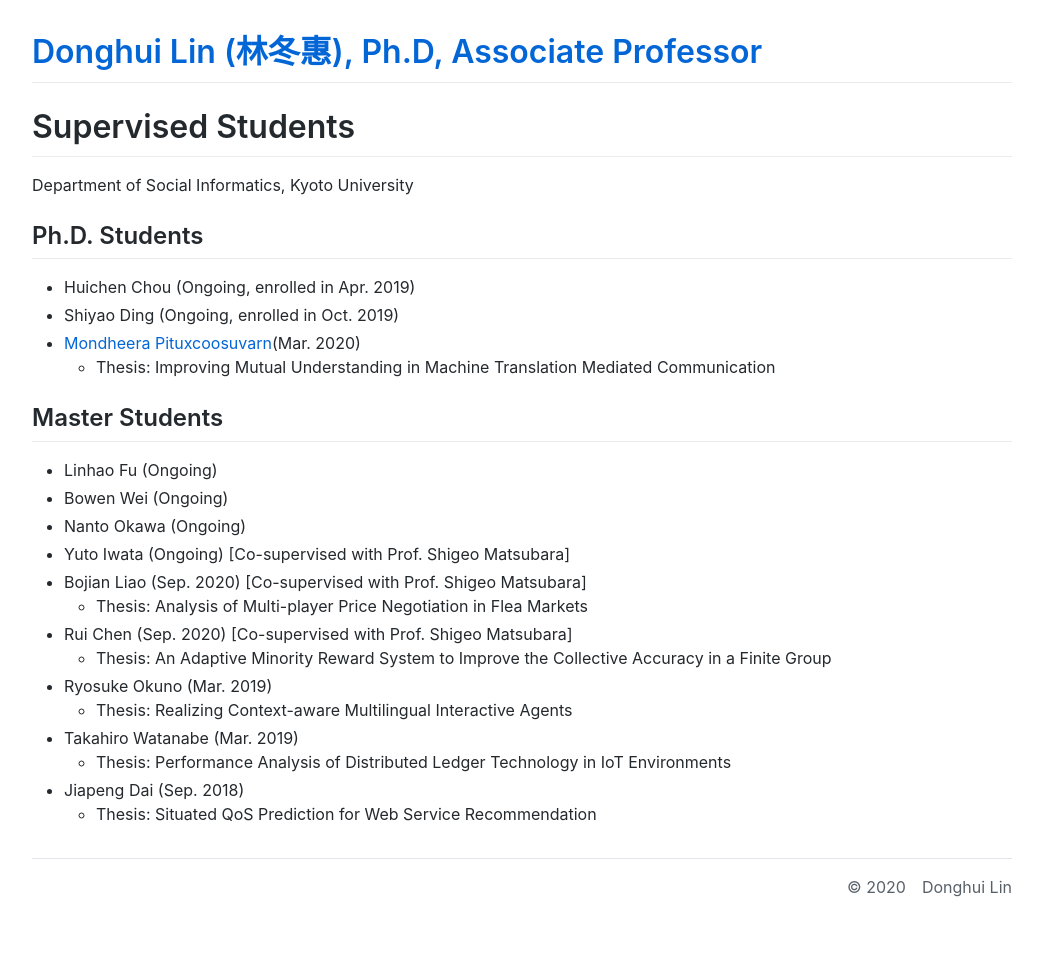
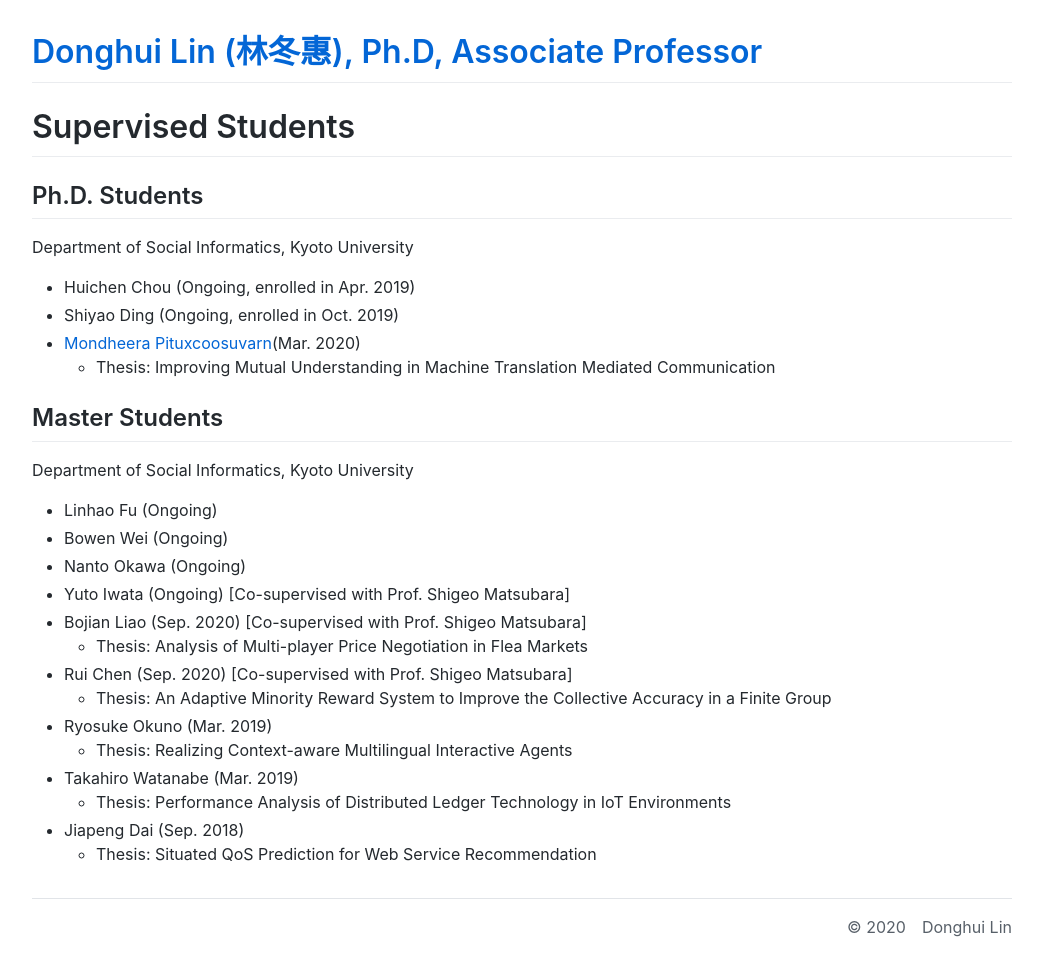
Before and after one commit to lindh/lindh.github.io, a Jekyll site: the page built from students.md, in a window 1280 px wide. Shown: the whole page, without its empty margins (118-1161 px from the left). Built offline with Jekyll 4.4.1, drawn with Linux system fonts in a browser that asks for light colours; comment, search, counter and statistics services are not loaded; our own code applies the rules of GitHub Pages for plain Markdown files; before the commit the page ends 931 px from its top, so only the background shows below that.

Commit message:
Update students.md

```diff
--- a/students.md
+++ b/students.md
@@ -3,15 +3,16 @@ layout: default
 ---
 
 # Supervised Students
-Department of Social Informatics, Kyoto University
 
 ## Ph.D. Students
+Department of Social Informatics, Kyoto University
 - Huichen Chou (Ongoing, enrolled in Apr. 2019)
 - Shiyao Ding (Ongoing, enrolled in Oct. 2019)
 - [Mondheera Pituxcoosuvarn](http://www.ritsumei.ac.jp/~mond-p/)(Mar. 2020)
   - Thesis: Improving Mutual Understanding in Machine Translation Mediated Communication
 
 ## Master Students
+Department of Social Informatics, Kyoto University
 - Linhao Fu (Ongoing)
 - Bowen Wei (Ongoing)
 - Nanto Okawa (Ongoing)
```
